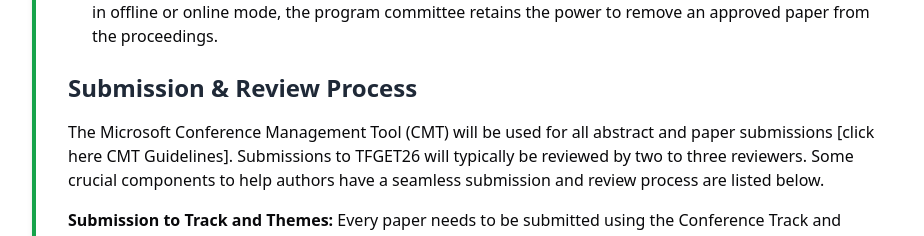
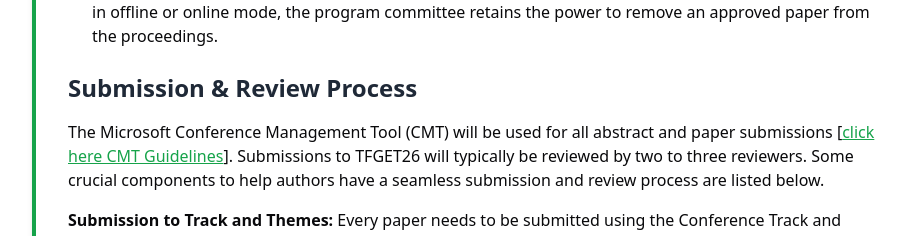
Before and after one commit to JasnoorMaan/me_conf, a React (Vite) app in the folder me_conf/: page /guidelines in a window 1280 px wide. Shown: the part 920-1156 px from the top of the page, without its empty margins (160-1084 px from the left). Built offline with nearby package versions, Linux system fonts and the light colour scheme.

Commit message:
update-6-link-add

```diff
--- a/me_conf/src/pages/Guidelines.jsx
+++ b/me_conf/src/pages/Guidelines.jsx
@@ -41,7 +41,7 @@ const Guidelines = () => {
             </h2>
 
             <p className="mb-4">
-              The Microsoft Conference Management Tool (CMT) will be used for all abstract and paper submissions [click here CMT Guidelines]. Submissions to TFGET26 will typically be reviewed by two to three reviewers. Some crucial components to help authors have a seamless submission and review process are listed below.
+              The Microsoft Conference Management Tool (CMT) will be used for all abstract and paper submissions [<a href="https://cmt3.research.microsoft.com/docs/help/author/author-submission-form.html" target="_blank" rel="noopener noreferrer" className="text-conf-green-600 hover:text-conf-green-700 underline">click here CMT Guidelines</a>]. Submissions to TFGET26 will typically be reviewed by two to three reviewers. Some crucial components to help authors have a seamless submission and review process are listed below.
             </p>
 
             <p className="mb-4">
```
